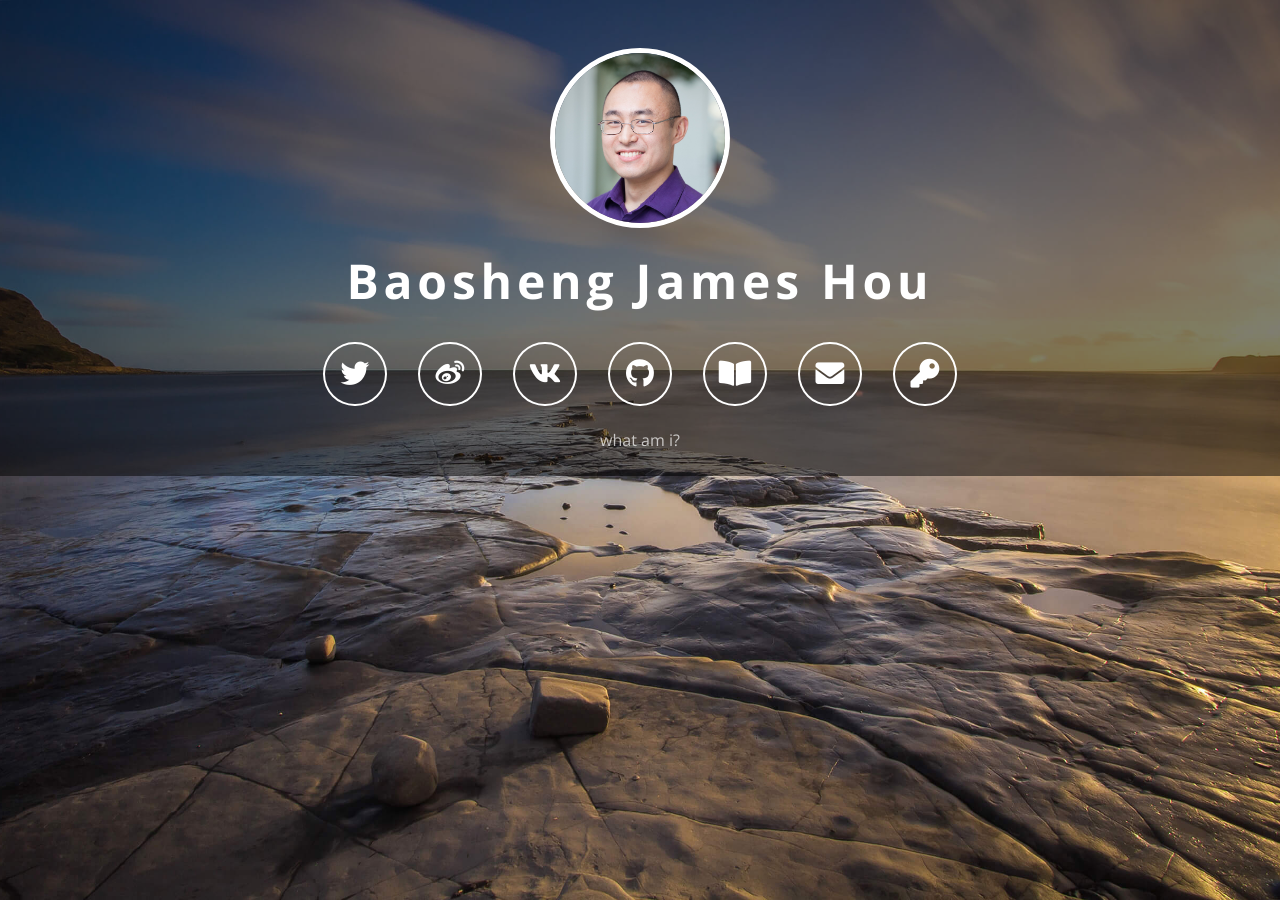
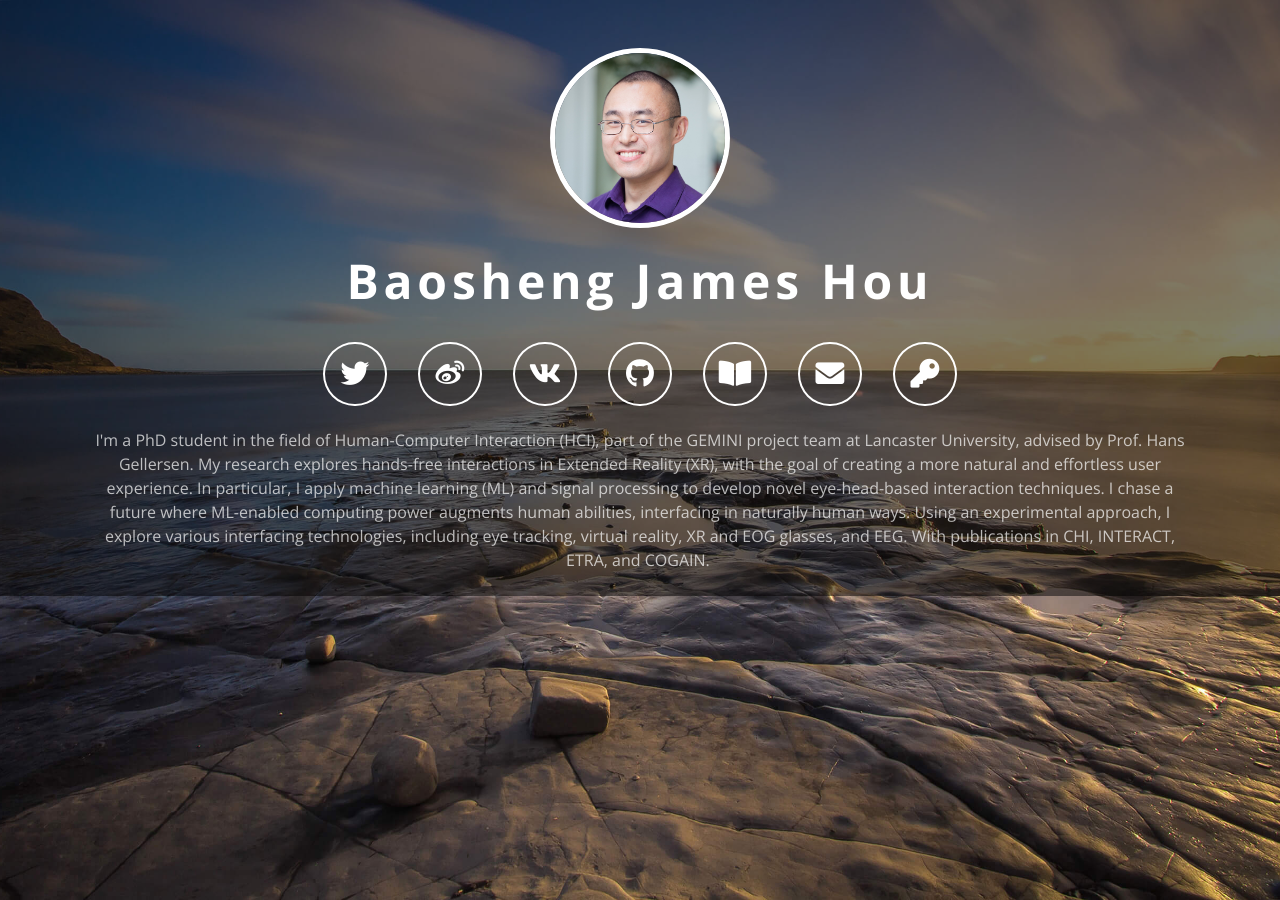
Before and after one commit to baoshengjameshou/baoshengjameshou.github.io, a Jekyll site: the page built from docs/index.html, in a window 1280 px wide. Built offline with Jekyll 4.4.1, drawn with Linux system fonts in a browser that asks for light colours.

Commit message:
Update _config.yml

```diff
--- a/docs/_config.yml
+++ b/docs/_config.yml
@@ -181,5 +181,8 @@ links:
 # Extra HTML which will be displayed below the links. Keep it short. Leave empty to disable.
 #extra_html:
 extra_html: >
-    what am i?
+    I'm a PhD student in the field of Human-Computer Interaction (HCI), part of the GEMINI project team at Lancaster University, advised by Prof. Hans Gellersen. My research explores hands-free interactions in Extended Reality (XR), with the goal of creating a more natural and effortless user experience.
+    In particular, I apply machine learning (ML) and signal processing to develop novel eye-head-based interaction techniques. I chase a future where ML-enabled computing power augments human abilities, interfacing in naturally human ways.
+    Using an experimental approach, I explore various interfacing technologies, including eye tracking, virtual reality, XR and EOG glasses, and EEG. With publications in CHI, INTERACT, ETRA, and COGAIN.
+
 #EOF
```
